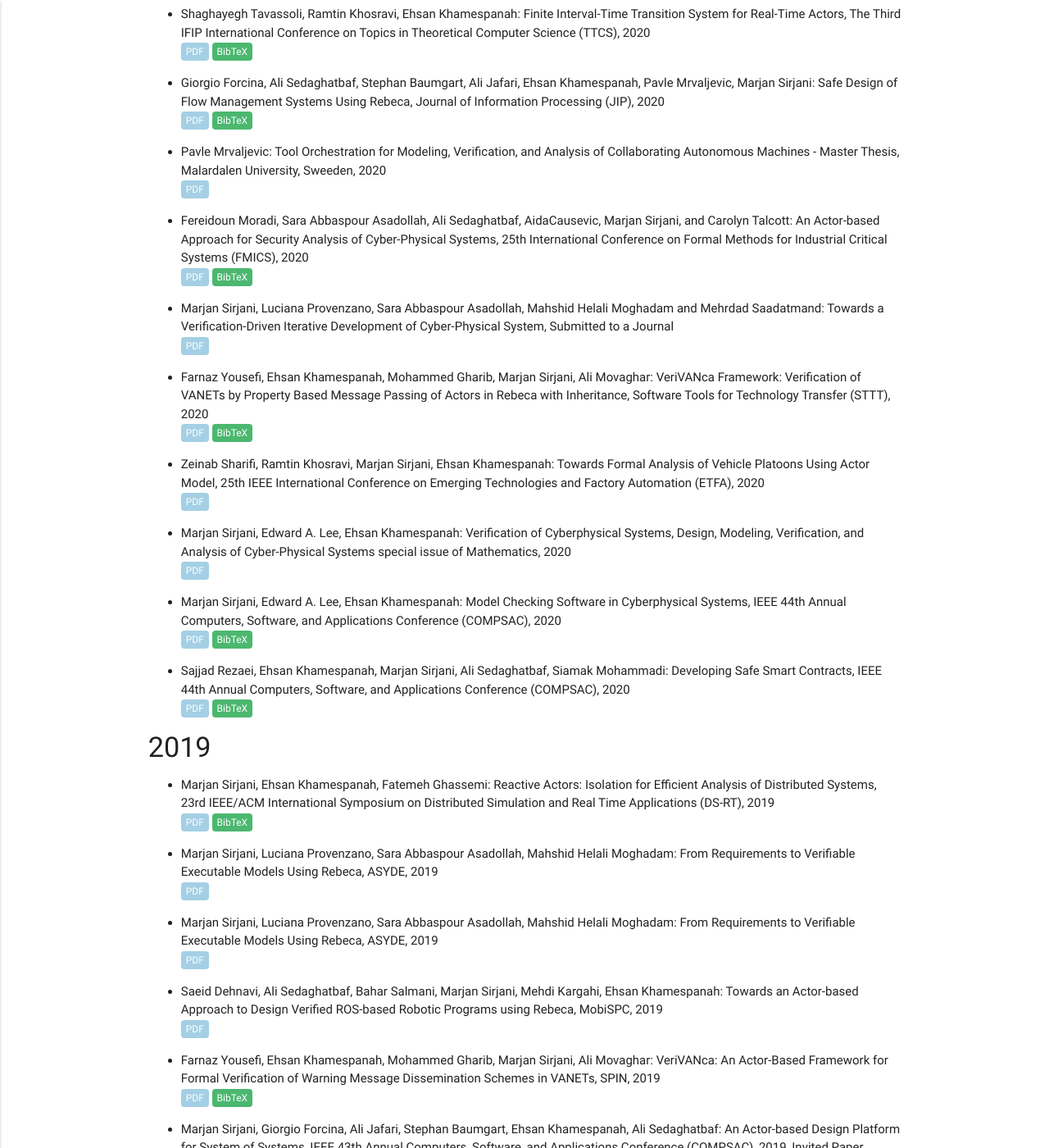
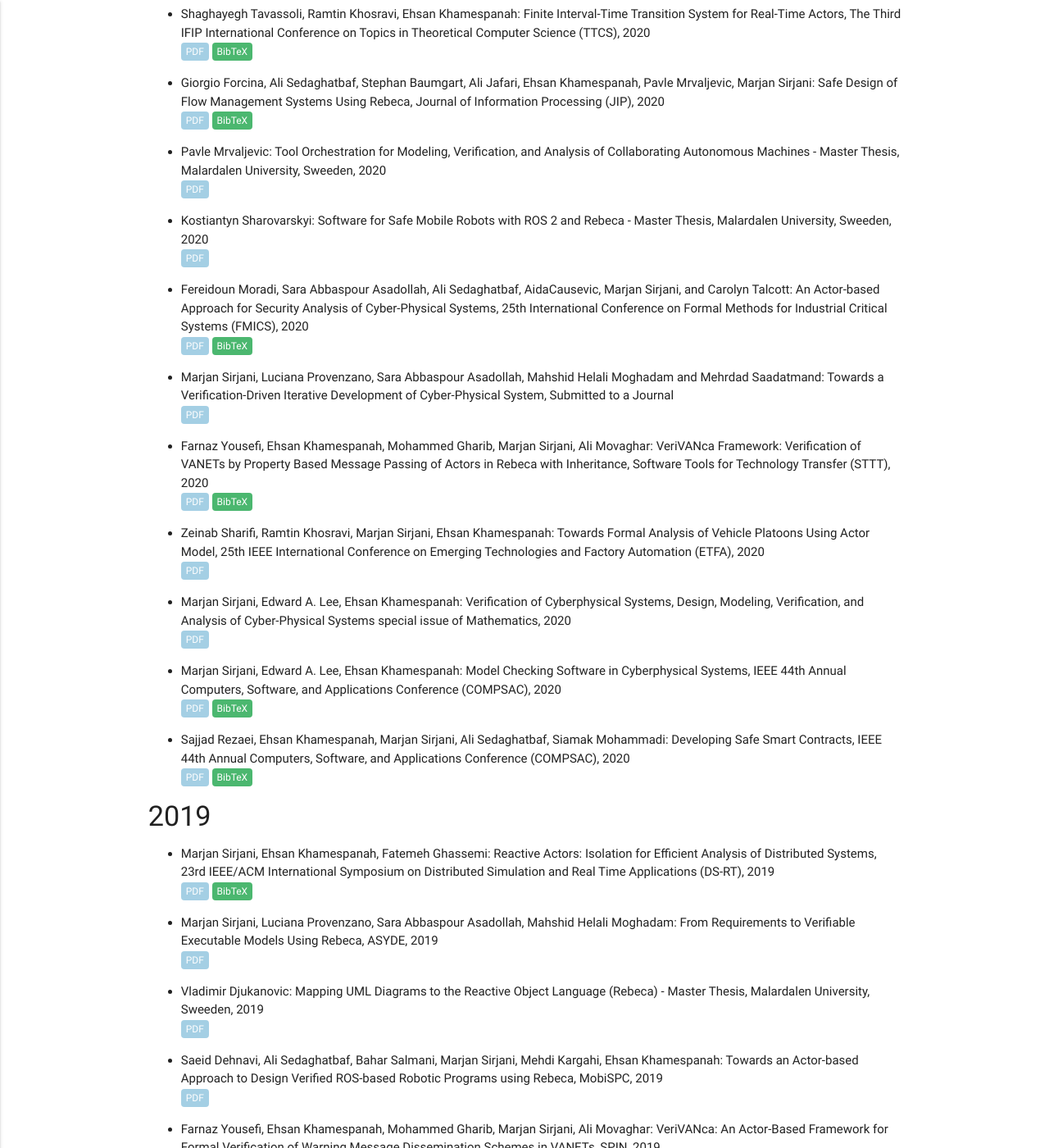
Before and after one commit to rebeca-lang/rebeca-lang.github.io, a Jekyll site: the page built from publications.md, in a window 1280 px wide and 1400 px high, scrolled down 487 px. Shown: the whole window at 82% size. Built offline with Jekyll 4.4.1, drawn with Linux system fonts in a browser that asks for light colours.

Commit message:
Two MS thesis are added to the publications list.

```diff
--- a/publications.md
+++ b/publications.md
@@ -28,6 +28,10 @@ redirect_from: "/wiki/pmwiki.php/Rebeca/Publications"
 - Pavle Mrvaljevic: Tool Orchestration for Modeling, Verification, and Analysis of Collaborating Autonomous Machines - Master Thesis, Malardalen University, Sweeden, 2020
 \\
 <a class="link link_pdf" href="/assets/theses/Tool-Orchestration-for-modeling-verification-and-analysis-of-collaborating-autonomous-machines.pdf">PDF</a>
+
+- Kostiantyn Sharovarskyi: Software for Safe Mobile Robots with ROS 2 and Rebeca - Master Thesis, Malardalen University, Sweeden, 2020
+\\
+<a class="link link_pdf" href="/assets/theses/SOFTWARE-FOR-SAFE-MOBILE-ROBOTS-WITH-ROS2-AND-REBECA.pdf">PDF</a>
 
 - Fereidoun Moradi, Sara Abbaspour Asadollah, Ali Sedaghatbaf, AidaCausevic, Marjan Sirjani, and Carolyn Talcott: An Actor-based Approach for Security Analysis of Cyber-Physical Systems,
 25th International Conference on Formal Methods for Industrial Critical Systems (FMICS), 2020
@@ -73,9 +77,9 @@ Submitted to a Journal
 \\
 <a class="link link_pdf" href="/assets/papers/2019/From-Requirements-to-Verifiable-Executable-Models-Using-Rebeca.pdf">PDF</a>
 
-- Marjan Sirjani, Luciana Provenzano, Sara Abbaspour Asadollah, Mahshid Helali Moghadam: From Requirements to Verifiable Executable Models Using Rebeca, ASYDE, 2019
+- Vladimir Djukanovic: Mapping UML Diagrams to the Reactive Object Language (Rebeca) - Master Thesis, Malardalen University, Sweeden, 2019
 \\
-<a class="link link_pdf" href="/assets/papers/2019/From-Requirements-to-Verifiable-Executable-Models-Using-Rebeca.pdf">PDF</a>
+<a class="link link_pdf" href="/assets/theses/Mapping-UML-Diagrams-to-the-Reactive-Object-Language-(Rebeca).pdf">PDF</a>
 
 - Saeid Dehnavi, Ali Sedaghatbaf, Bahar Salmani, Marjan Sirjani, Mehdi Kargahi, Ehsan Khamespanah: Towards an Actor-based Approach to Design Verified ROS-based Robotic Programs using Rebeca, MobiSPC, 2019
 \\
```
Also changed, not shown: 2 other files.
